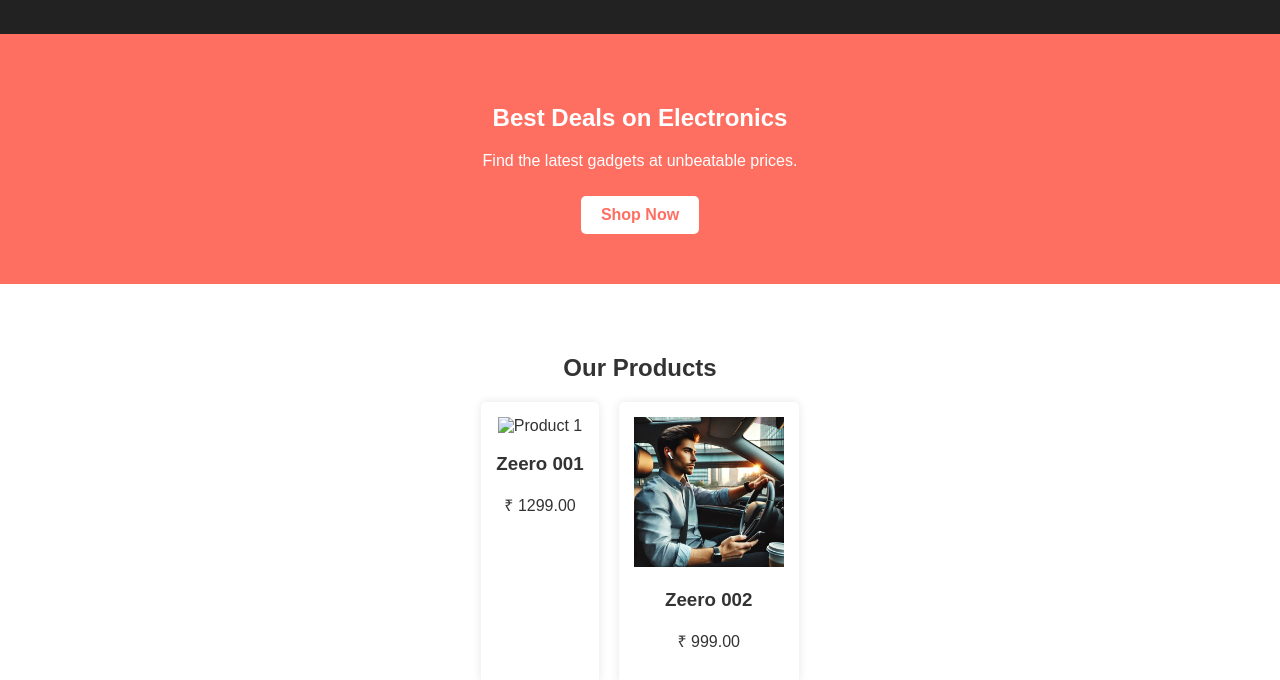
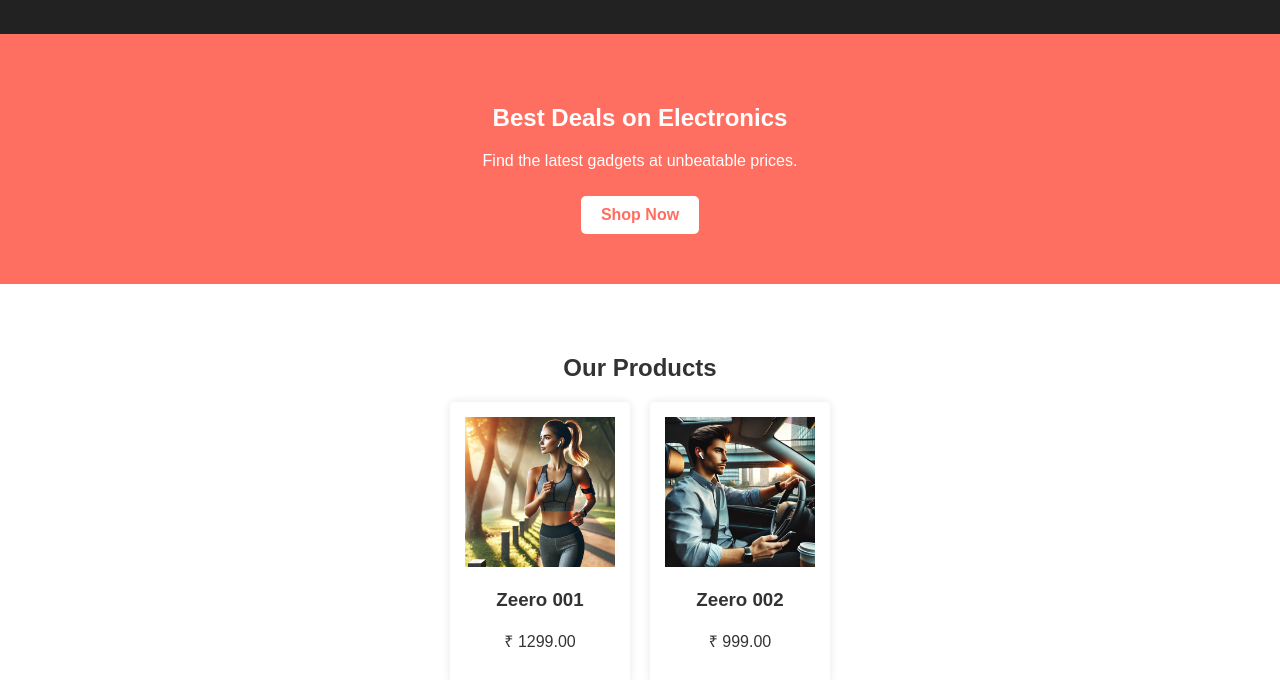
Before and after one commit to naveenshekhar/zeero, a plain HTML site: page index.html in a window 1280 px wide. Shown: the part 120-800 px from the top of the page. Drawn offline with Linux system fonts and the light colour scheme.

Commit message:
Test Image 2

```diff
--- a/index.html
+++ b/index.html
@@ -29,7 +29,7 @@
         <h2>Our Products</h2>
         <div class="product-grid">
             <div class="product">
-                <img src="images/product1.jpg" alt="Product 1">
+                <img src="images/testImage_v2.jpg" alt="Product 1">
                 <h3>Zeero 001</h3>
                 <p>₹ 1299.00</p>
             </div>
```
Also changed, not shown: images/testImage_v2.jpg (added).
